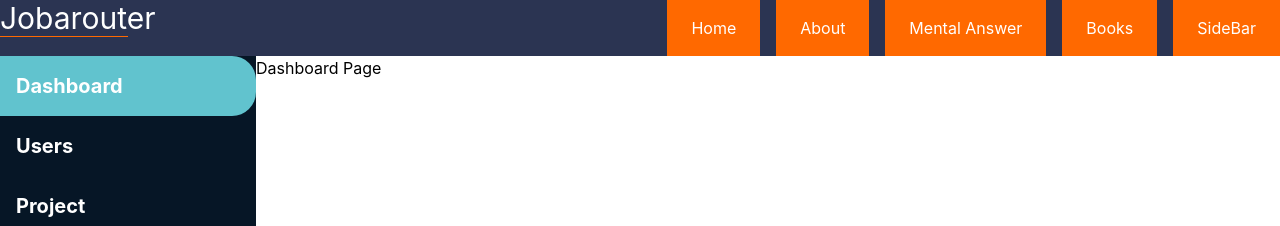
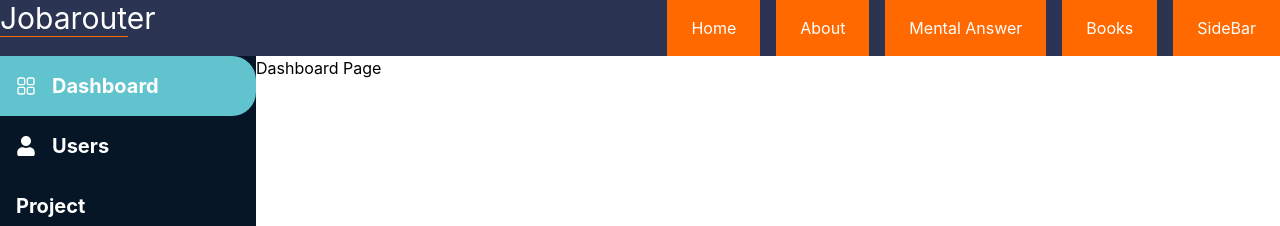
Before and after one commit to uwinezaflorence20/codeWars, a React (Vite) app in the folder Capstone/Router/: page /side in a window 1280 px wide. Shown: the top 226 px of the page. Built offline with nearby package versions, Linux system fonts and the light colour scheme.

Commit message:
done with the side bar

```diff
--- a/Capstone/Router/package.json
+++ b/Capstone/Router/package.json
@@ -12,6 +12,7 @@
   "dependencies": {
     "react": "^19.2.0",
     "react-dom": "^19.2.0",
+    "react-icons": "^5.6.0",
     "react-router-dom": "^7.13.1"
   },
   "devDependencies": {
--- a/Capstone/Router/src/Pages/Layout.jsx
+++ b/Capstone/Router/src/Pages/Layout.jsx
@@ -1,20 +1,22 @@
 import { Link, Outlet } from "react-router-dom";
+import { RxDashboard } from "react-icons/rx";
+import { FaUser } from "react-icons/fa";
 const Layout = () => {
   return (
     <div className="flex h-screen">
       <div className="bg-[#061626] w-[20%] flex flex-col">
-        <Link
-          to=""
-          className=" bg-[#61C3CE]  p-4  font-bold text-xl rounded-e-3xl"
-        >
-          Dashboard
-        </Link>
+        <div className=" bg-[#61C3CE] flex gap-4  p-4  font-bold text-xl rounded-e-3xl">
+          <RxDashboard className="mt-1" />
+          <Link to="">Dashboard</Link>
+        </div>
+        <div className=" hover:bg-[#61C3CE] flex gap-4  p-4  font-bold text-xl hover:rounded-e-3xl">
+          <FaUser className="mt-1" />
           <Link
             to="user"
-          className="hover:bg-[#61C3CE] hover:rounded-e-3xl p-4  font-bold text-xl rounded-y-2xl"
           >
             Users
           </Link>
+        </div>
         <Link
           to="project"
           className="hover:bg-[#61C3CE] hover:rounded-e-3xl p-4  font-bold text-xl rounded-y-2xl"
```
Also changed, not shown: 2 other files (tests, documents, lock files or other folders). Lines whose indentation alone changed are shown as unchanged.
